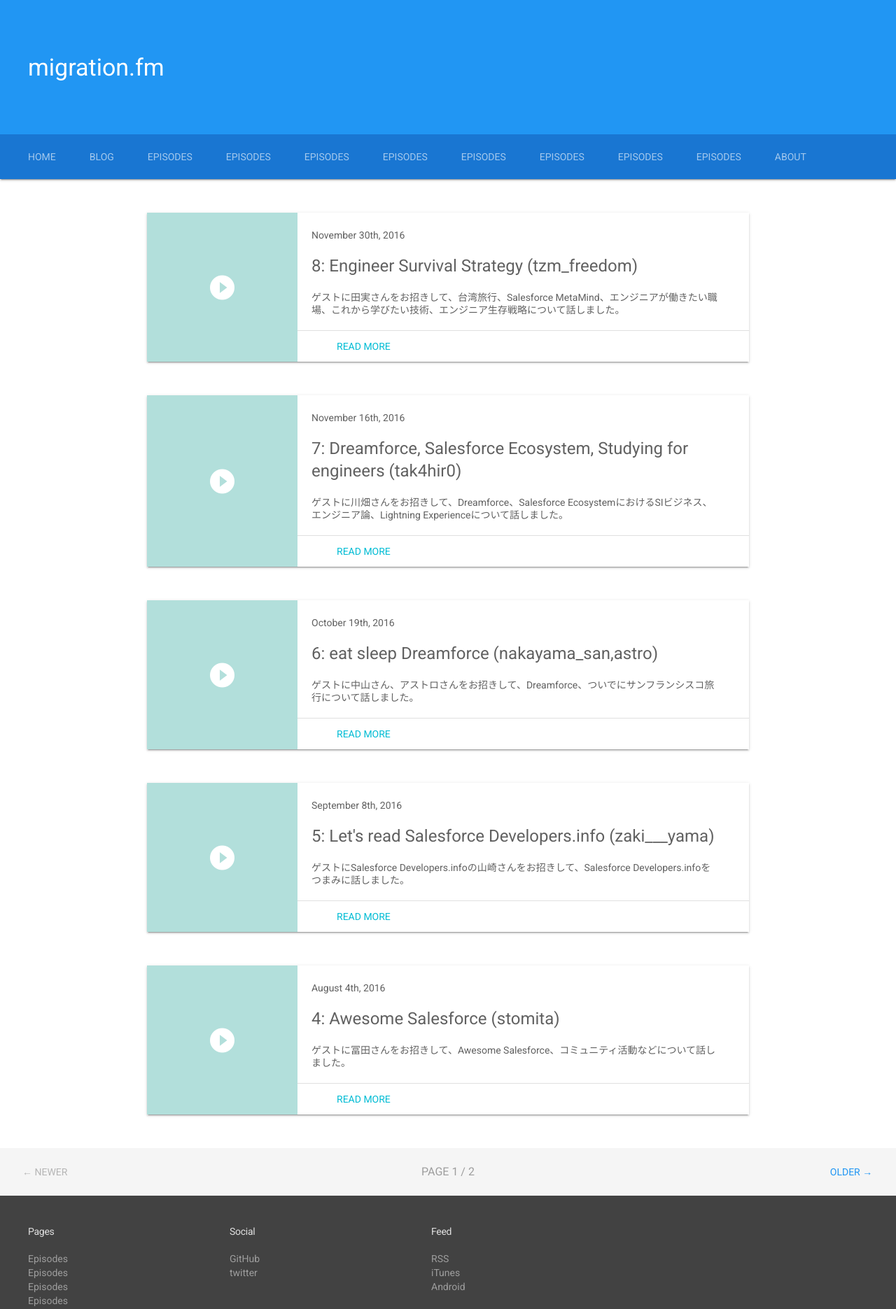
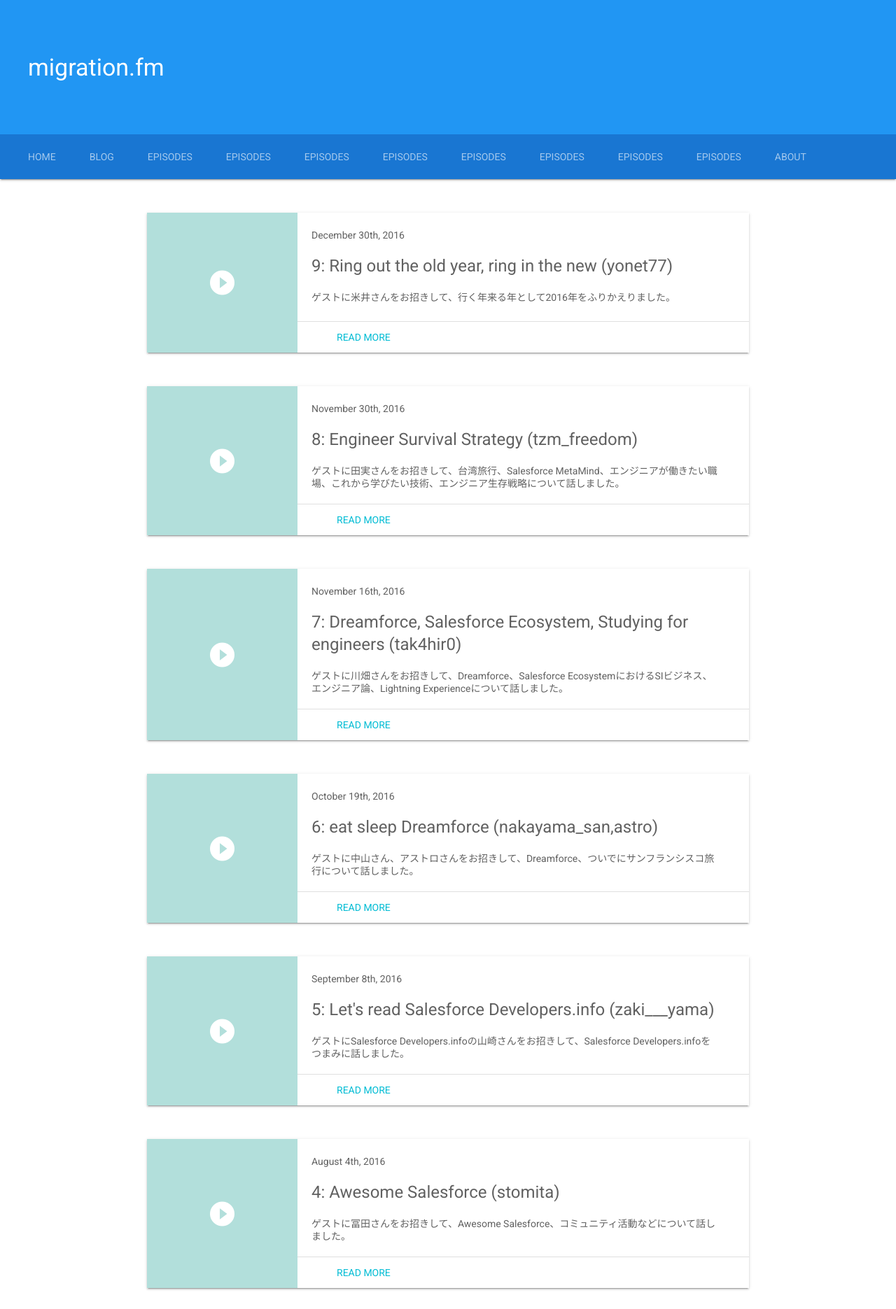
Before and after one commit to migrationfm/migrationfm.github.io, a Jekyll site: the page built from index.html, in a window 1280 px wide. Shown: the top 1871 px of the page at 70% size. Built offline with Jekyll 4.4.1, drawn with Linux system fonts in a browser that asks for light colours; nearby versions of some CDN libraries; the list of posts is cut into pages by our own code; some of the changed text lies outside the part shown.

Commit message:
Add episode009

```diff
--- a/_config.yml
+++ b/_config.yml
@@ -14,7 +14,7 @@ timezone: JPN
 
 # Build settings
 markdown: kramdown
-paginate: 5 # pagination based on number of posts
+paginate: 10 # pagination based on number of posts
 paginate_path: "page/:num"
 permalink: "/:title/"
 gems:
--- /dev/null
+++ b/_posts/2016-12-30-009.md
@@ -0,0 +1,40 @@
+---
+layout: post
+title:  "9: Ring out the old year, ring in the new (yonet77)"
+date:   2016-12-30 0:00:00
+categories: Podcast
+speaker_list:
+ - name: Takahiro Yonei
+   image_url: https://pbs.twimg.com/profile_images/55629814/sunaf_bigger.jpg
+ - name: Akira Kuratani
+   image_url: https://pbs.twimg.com/profile_images/754365362808827904/Ig84TgbE_400x400.jpg
+link: http://media.blubrry.com/migrationfm/http://feeds.soundcloud.com/stream/300288064-migrationfm-9-ring-out-the-old-year-ring-in-the-new-yonet77.mp3
+soundcloud_url: "https://w.soundcloud.com/player/?url=https%3A//api.soundcloud.com/tracks/300288064&amp;color=ff5500&amp;auto_play=false&amp;hide_related=false&amp;show_comments=true&amp;show_user=true&amp;show_reposts=false"
+
+length: "37052269"
+description: "ゲストに米井さんをお招きして、行く年来る年として2016年をふりかえりました。"
+podcastLength: "01:18:28"
+keywords: Salesforce,Releasenotes,Developer Group
+---
+
+# Show notes
+
+## リリースノート
+
+- [Salesforce Spring'16](http://www.slideshare.net/DeveloperForceJapan/spring16-web)
+- [Salesforce Summer'16](http://www.slideshare.net/DeveloperForceJapan/summer-16-web)
+- [Salesforce Winter'17](http://www.slideshare.net/DeveloperForceJapan/winter-17-web)
+
+## イベント
+
+- [7/20–21 Salesforce Summer 2016](https://www.salesforce.com/jp/blog/2016/08/2016summer-main.html)
+- [10/4–7 Dreamforce 2016](https://www.salesforce.com/jp/blog/2016/11/top-10-highlights-dreamforce-16.html)
+- [12/13–14 Salesforce World Tour Tokyo 2016](https://www.salesforce.com/jp/blog/2016/12/vol1-SWTT-2016.html)
+
+## ニュース
+
+- [TechCrunch:2016年のSalesforceを振り返る](http://jp.techcrunch.com/2016/12/28/20161223salesforce-asserted-itself-in-2016/)
+
+## お知らせ
+
+- [Tokyo Salesforce Developer Group 2017 新年会](https://www.meetup.com/ja-JP/Tokyo-Salesforce-Developer-Group/events/236348361/)
--- a/speaker/AkiraKuratani.md
+++ b/speaker/AkiraKuratani.md
@@ -9,6 +9,7 @@ speaker:
 
 ### Episodes
 
+- [9: Ring out the old year, ring in the new (yonet77)](/009/)
 - [8: Engineer Survival Strategy (tzm_freedom)](/008/)
 - [7: Dreamforce, Salesforce Ecosystem, Studying for engineers (tak4hir0)](/007/)
 - [6: eat sleep Dreamforce (nakayama_san,astro)](/006/)
--- a/speaker/TakahiroYonei.md
+++ b/speaker/TakahiroYonei.md
@@ -9,4 +9,5 @@ speaker:
 
 ### Episodes
 
+- [9: Ring out the old year, ring in the new (yonet77)](/009/)
 - [2: Summer'16 リリースノート、SALESFORCE DEVELOPERS.INFO、Tokyo Salesforce Developer Groupの活動など](/002/)
```
